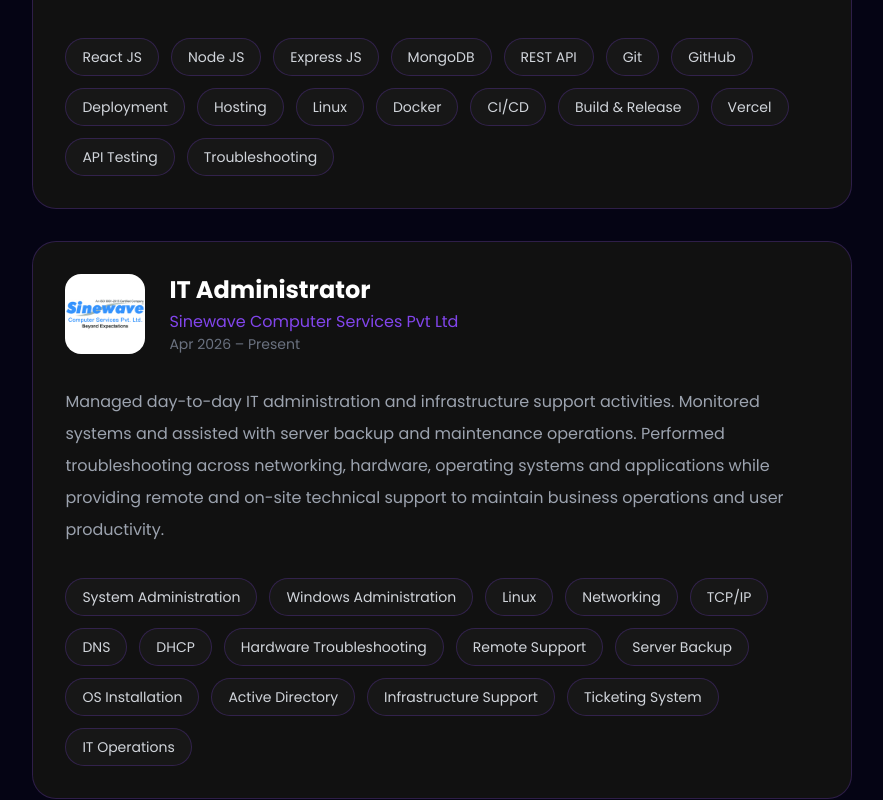
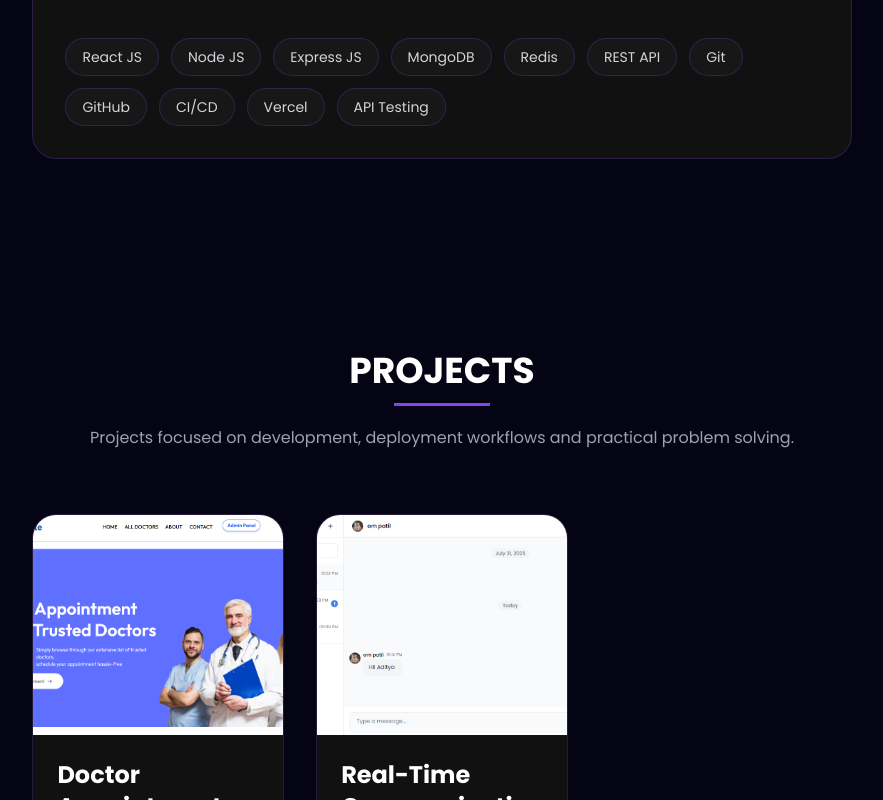
Before and after one commit to Aditya-Jadhav-9471/portfolio, a React (Vite) app: page / in a window 1280 px wide. Shown: the part 2960-3760 px from the top of the page, without its empty margins (198-1081 px from the left). Built offline with nearby package versions, Linux system fonts and the light colour scheme.

Commit message:
commented it admin experience

```diff
--- a/src/constants.js
+++ b/src/constants.js
@@ -88,73 +88,61 @@ export const SkillsInfo = [
 "Node JS",
 "Express JS",
 "MongoDB",
+"Redis",
 "REST API",
-
 "Git",
 "GitHub",
-
-"Deployment",
-"Hosting",
-
-"Linux",
-"Docker",
-
 "CI/CD",
-"Build & Release",
-
 "Vercel",
-
 "API Testing",
-
-"Troubleshooting",
       ],
     },
-    {
-id: 1,
+//     {
+// id: 1,
 
-img: sinewaveLogo,
+// img: sinewaveLogo,
 
-role: "IT Administrator",
+// role: "IT Administrator",
 
-company: "Sinewave Computer Services Pvt Ltd",
+// company: "Sinewave Computer Services Pvt Ltd",
 
-date: "Apr 2026 – Present",
+// date: "Apr 2026 – Present",
 
-desc:
-"Managed day-to-day IT administration and infrastructure support activities. Monitored systems and assisted with server backup and maintenance operations. Performed troubleshooting across networking, hardware, operating systems and applications while providing remote and on-site technical support to maintain business operations and user productivity.",
+// desc:
+// "Managed day-to-day IT administration and infrastructure support activities. Monitored systems and assisted with server backup and maintenance operations. Performed troubleshooting across networking, hardware, operating systems and applications while providing remote and on-site technical support to maintain business operations and user productivity.",
 
-skills: [
-"System Administration",
+// skills: [
+// "System Administration",
 
-"Windows Administration",
+// "Windows Administration",
 
-"Linux",
+// "Linux",
 
-"Networking",
+// "Networking",
 
-"TCP/IP",
+// "TCP/IP",
 
-"DNS",
+// "DNS",
 
-"DHCP",
+// "DHCP",
 
-"Hardware Troubleshooting",
+// "Hardware Troubleshooting",
 
-"Remote Support",
+// "Remote Support",
 
-"Server Backup",
+// "Server Backup",
 
-"OS Installation",
+// "OS Installation",
 
-"Active Directory",
+// "Active Directory",
 
-"Infrastructure Support",
+// "Infrastructure Support",
 
-"Ticketing System",
+// "Ticketing System",
 
-"IT Operations",
-],
-}
+// "IT Operations",
+// ],
+// }
   ];
 
   export const education = [
```
